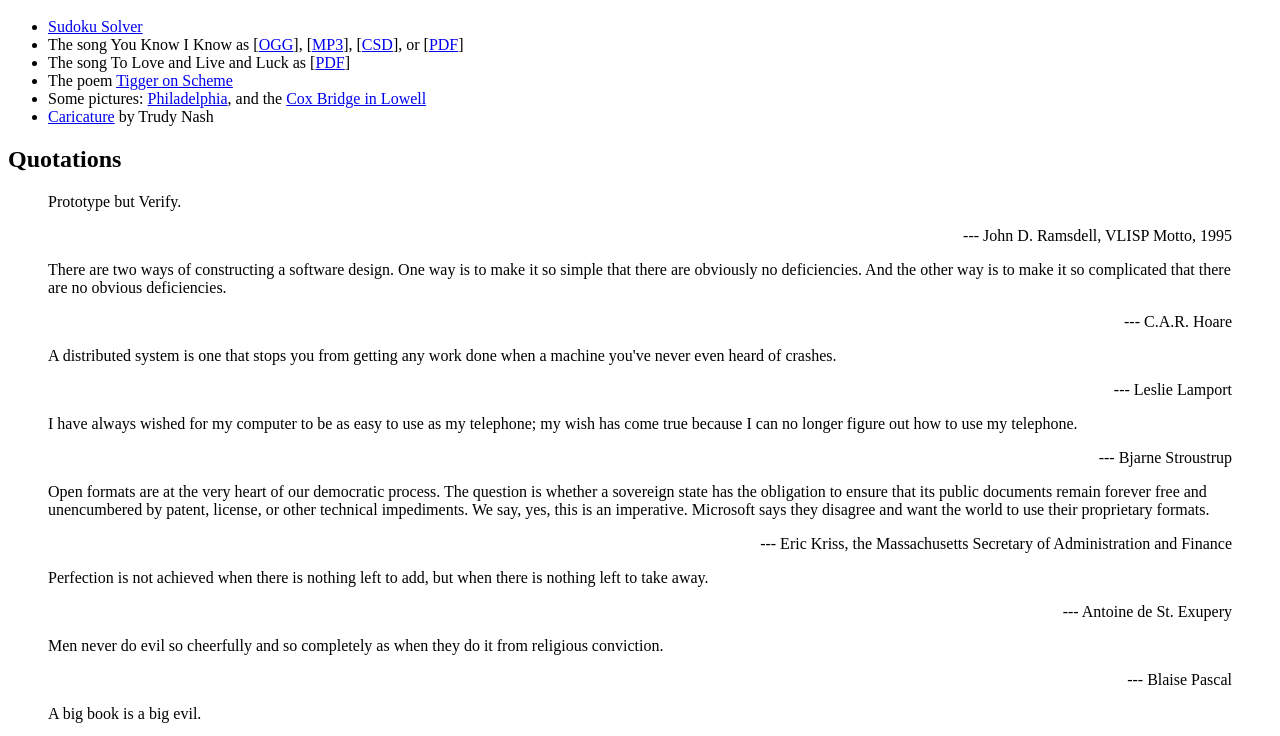
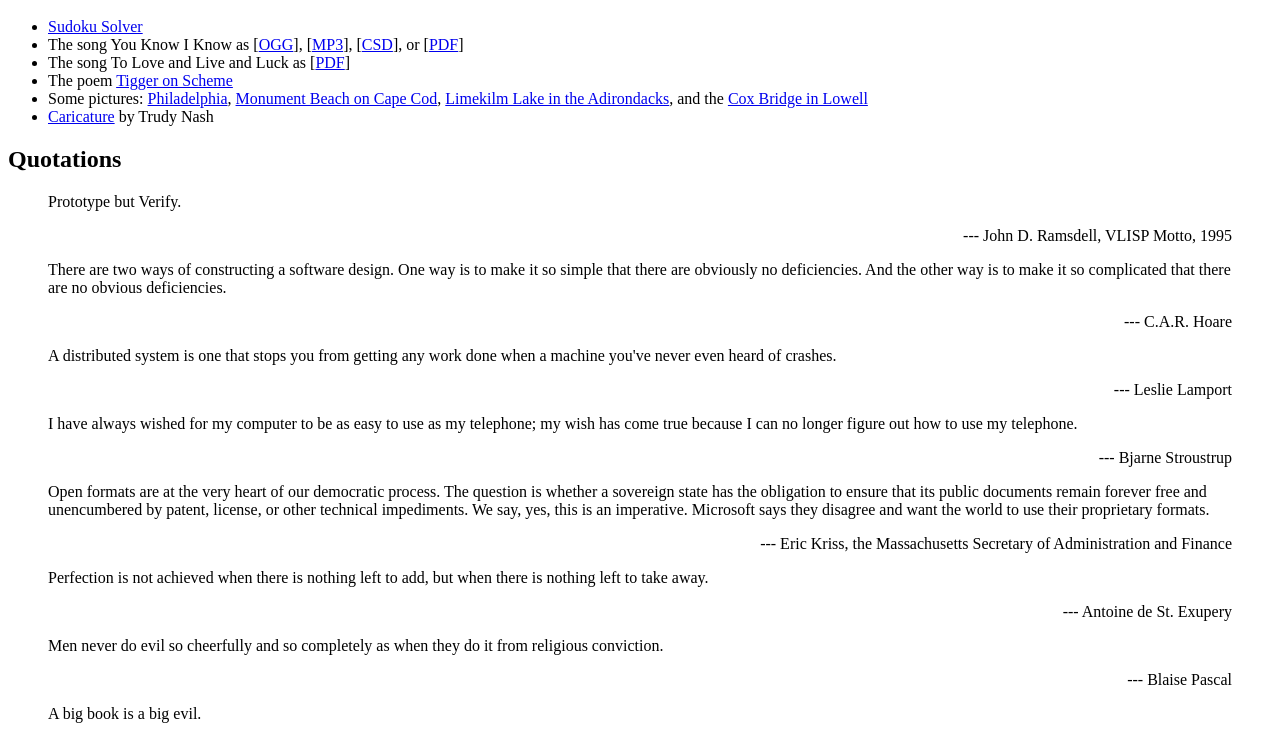
Before and after one commit to ramsdell/ramsdell.github.io, a plain HTML site: page index.html in a window 1280 px wide. Shown: the part 48-784 px from the top of the page. Drawn offline with Linux system fonts and the light colour scheme.

Commit message:
Added Limekiln lake and Monument Beach

```diff
--- a/index.html
+++ b/index.html
@@ -28,7 +28,11 @@
   <li>The poem <a href="tigger.html">Tigger on Scheme</a></li>
 
   <li>Some pictures:
-    <a href="philadelphia_20170723_165954.jpg">Philadelphia</a>, and
+    <a href="philadelphia_20170723_165954.jpg">Philadelphia</a>,
+    <a href="monument_beach_20190721_202617.jpg">Monument Beach on
+      Cape Cod</a>,
+    <a href="limekiln_lake_ny_20190907_065118.jpg">Limekilm Lake in
+    the Adirondacks</a>, and
     the <a href="cox_bridge_lowell_20201030_212542032.jpg">Cox Bridge
     in Lowell</a></li>
 
```
Also changed, not shown: limekiln_lake_ny_20190907_065118.jpg (added), monument_beach_20190721_202617.jpg (added).
